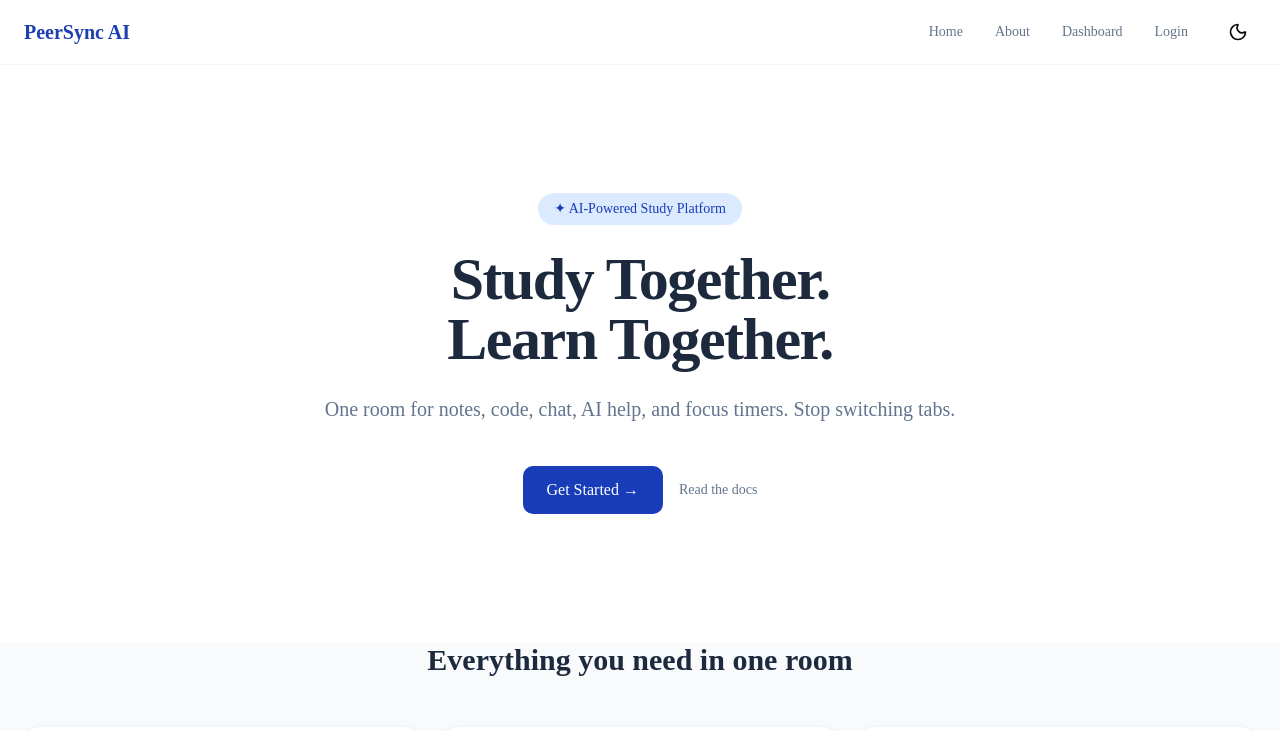
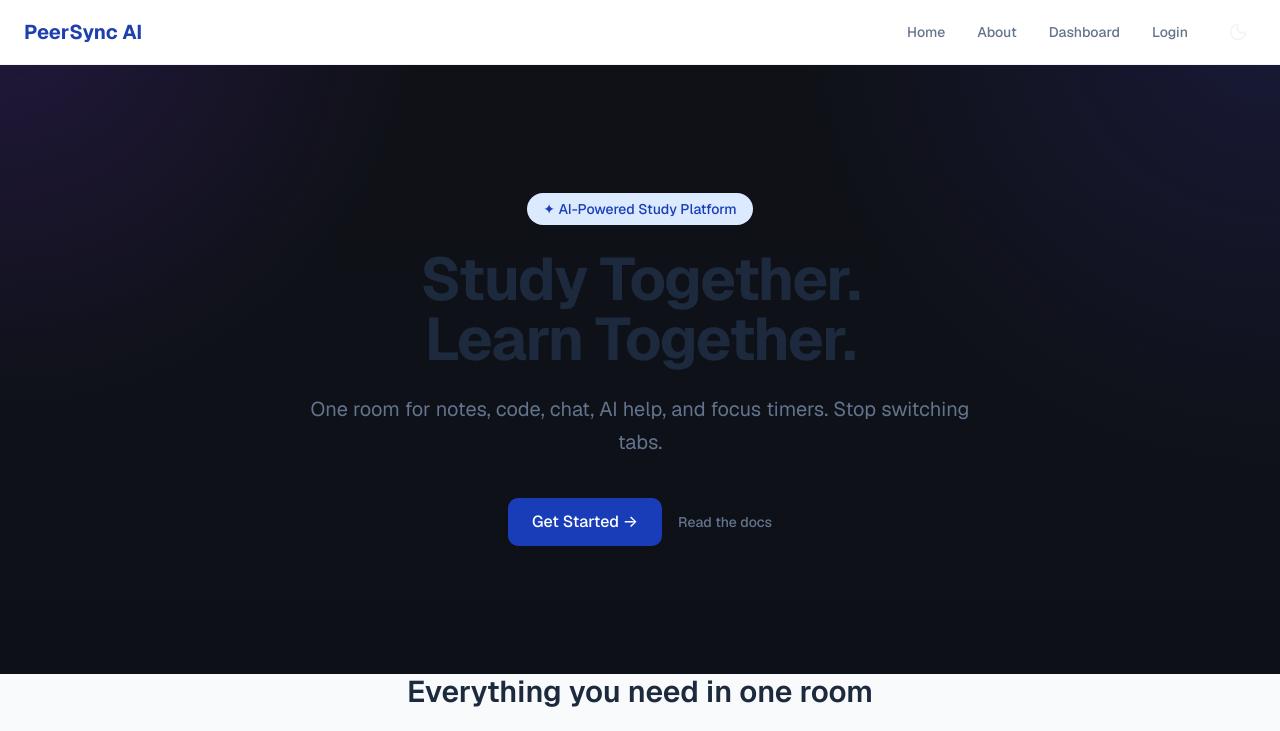
Before and after one commit to Abhii-afk/PeerSync, a Next.js app in the folder frontend/: page / in a window 1280 px wide. Shown: the top 731 px of the page. Built offline with nearby package versions, Linux system fonts and the light colour scheme.

Commit message:
style: refresh global styles

```diff
--- a/frontend/src/app/globals.css
+++ b/frontend/src/app/globals.css
@@ -39,12 +39,12 @@
   --color-popover: var(--popover);
   --color-card-foreground: var(--card-foreground);
   --color-card: var(--card);
-  --color-brand: #1E40AF;
-  --color-brand-accent: #3B82F6;
-  --color-brand-light: #DBEAFE;
-  --color-dark: #1E293B;
-  --color-body: #64748B;
-  --color-page: #F8FAFC;
+  --color-brand: #7c3aed;
+  --color-brand-accent: #4f46e5;
+  --color-brand-light: #c4b5fd;
+  --color-dark: #0f1117;
+  --color-body: #94a3b8;
+  --color-page: #0d1117;
   --radius-sm: calc(var(--radius) * 0.6);
   --radius-md: calc(var(--radius) * 0.8);
   --radius-lg: var(--radius);
@@ -55,72 +55,40 @@
 }
 
 :root {
-  --background: oklch(1 0 0);
-  --foreground: oklch(0.145 0 0);
-  --card: oklch(1 0 0);
-  --card-foreground: oklch(0.145 0 0);
-  --popover: oklch(1 0 0);
-  --popover-foreground: oklch(0.145 0 0);
-  --primary: oklch(0.205 0 0);
-  --primary-foreground: oklch(0.985 0 0);
-  --secondary: oklch(0.97 0 0);
-  --secondary-foreground: oklch(0.205 0 0);
-  --muted: oklch(0.97 0 0);
-  --muted-foreground: oklch(0.556 0 0);
-  --accent: oklch(0.97 0 0);
-  --accent-foreground: oklch(0.205 0 0);
-  --destructive: oklch(0.577 0.245 27.325);
-  --border: oklch(0.922 0 0);
-  --input: oklch(0.922 0 0);
-  --ring: oklch(0.708 0 0);
+  --font-sans: "Geist", "Inter", "Segoe UI", system-ui, sans-serif;
+  --font-geist-mono: "Geist Mono", "SFMono-Regular", Consolas, "Liberation Mono", monospace;
+  --background: #0f1117;
+  --foreground: #f1f5f9;
+  --card: #1a1d2e;
+  --card-foreground: #f1f5f9;
+  --popover: #1a1d2e;
+  --popover-foreground: #f1f5f9;
+  --primary: #7c3aed;
+  --primary-foreground: #ffffff;
+  --secondary: #4f46e5;
+  --secondary-foreground: #ffffff;
+  --muted: #1f2438;
+  --muted-foreground: #94a3b8;
+  --accent: #262b42;
+  --accent-foreground: #f1f5f9;
+  --destructive: #ef4444;
+  --border: #2d3150;
+  --input: #2d3150;
+  --ring: #7c3aed;
   --chart-1: oklch(0.87 0 0);
   --chart-2: oklch(0.556 0 0);
   --chart-3: oklch(0.439 0 0);
   --chart-4: oklch(0.371 0 0);
   --chart-5: oklch(0.269 0 0);
   --radius: 0.625rem;
-  --sidebar: oklch(0.985 0 0);
-  --sidebar-foreground: oklch(0.145 0 0);
-  --sidebar-primary: oklch(0.205 0 0);
-  --sidebar-primary-foreground: oklch(0.985 0 0);
-  --sidebar-accent: oklch(0.97 0 0);
-  --sidebar-accent-foreground: oklch(0.205 0 0);
-  --sidebar-border: oklch(0.922 0 0);
-  --sidebar-ring: oklch(0.708 0 0);
-}
-
-.dark {
-  --background: oklch(0.145 0 0);
-  --foreground: oklch(0.985 0 0);
-  --card: oklch(0.205 0 0);
-  --card-foreground: oklch(0.985 0 0);
-  --popover: oklch(0.205 0 0);
-  --popover-foreground: oklch(0.985 0 0);
-  --primary: oklch(0.922 0 0);
-  --primary-foreground: oklch(0.205 0 0);
-  --secondary: oklch(0.269 0 0);
-  --secondary-foreground: oklch(0.985 0 0);
-  --muted: oklch(0.269 0 0);
-  --muted-foreground: oklch(0.708 0 0);
-  --accent: oklch(0.269 0 0);
-  --accent-foreground: oklch(0.985 0 0);
-  --destructive: oklch(0.704 0.191 22.216);
-  --border: oklch(1 0 0 / 10%);
-  --input: oklch(1 0 0 / 15%);
-  --ring: oklch(0.556 0 0);
-  --chart-1: oklch(0.87 0 0);
-  --chart-2: oklch(0.556 0 0);
-  --chart-3: oklch(0.439 0 0);
-  --chart-4: oklch(0.371 0 0);
-  --chart-5: oklch(0.269 0 0);
-  --sidebar: oklch(0.205 0 0);
-  --sidebar-foreground: oklch(0.985 0 0);
-  --sidebar-primary: oklch(0.488 0.243 264.376);
-  --sidebar-primary-foreground: oklch(0.985 0 0);
-  --sidebar-accent: oklch(0.269 0 0);
-  --sidebar-accent-foreground: oklch(0.985 0 0);
-  --sidebar-border: oklch(1 0 0 / 10%);
-  --sidebar-ring: oklch(0.556 0 0);
+  --sidebar: #0f1117;
+  --sidebar-foreground: #f1f5f9;
+  --sidebar-primary: #7c3aed;
+  --sidebar-primary-foreground: #ffffff;
+  --sidebar-accent: #1a1d2e;
+  --sidebar-accent-foreground: #f1f5f9;
+  --sidebar-border: #2d3150;
+  --sidebar-ring: #7c3aed;
 }
 
 @layer base {
@@ -129,6 +97,11 @@
   }
   body {
     @apply bg-background text-foreground;
+    background-image:
+      radial-gradient(circle at top left, rgba(124, 58, 237, 0.18), transparent 28%),
+      radial-gradient(circle at top right, rgba(79, 70, 229, 0.16), transparent 32%),
+      linear-gradient(180deg, #0f1117 0%, #0d1117 100%);
+    background-attachment: fixed;
   }
   html {
     @apply font-sans;
```
